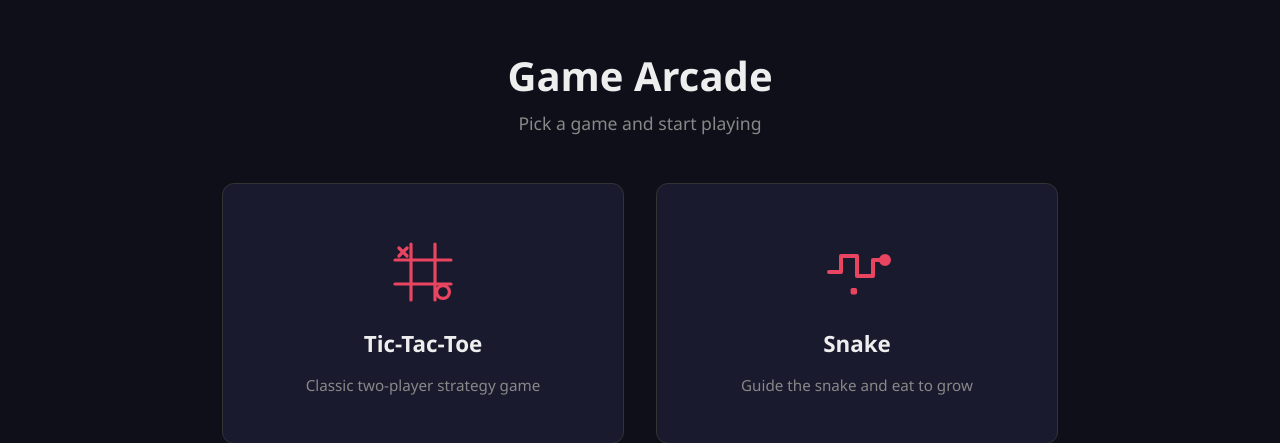
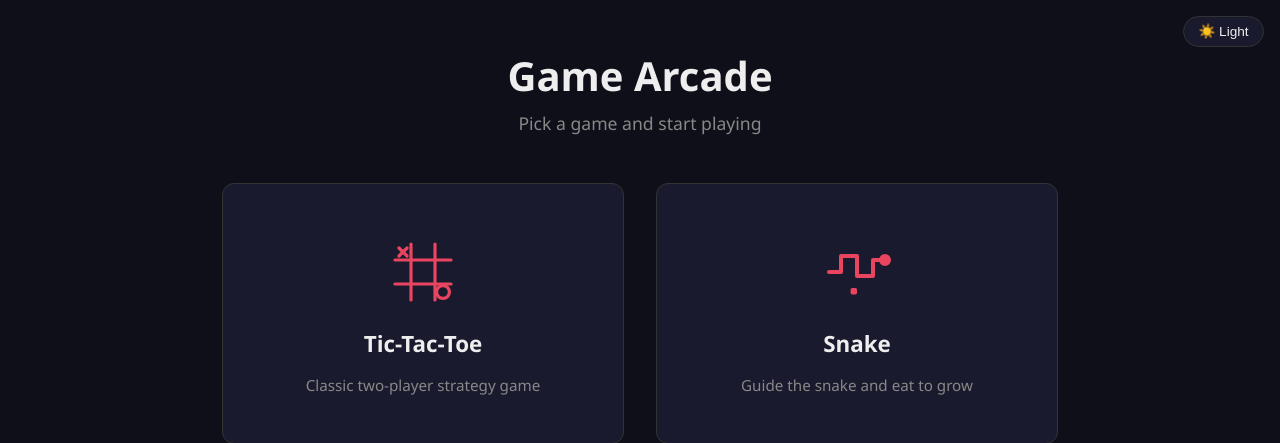
Before and after one commit to mohleji/playing-with-claude-1, a Flask app: page / in a window 1280 px wide. Shown: the top 443 px of the page. Run offline with Flask 3, Linux system fonts and the light colour scheme.

Commit message:
Add light/dark mode toggle with localStorage persistence
Adds a theme toggle button (fixed top-right) across all pages.
Dark mode remains the default; preference is saved to localStorage
so it persists across page navigations and visits.

Co-Authored-By: Claude Sonnet 4.6 <noreply@anthropic.com>

```diff
--- a/static/css/style.css
+++ b/static/css/style.css
@@ -14,6 +14,40 @@
     --spacing-xl: 3rem;
     --radius: 12px;
     --font-family: 'Segoe UI', system-ui, -apple-system, sans-serif;
+}
+
+/* ===== Light Mode ===== */
+[data-theme="light"] {
+    --color-bg: #f0f2f5;
+    --color-surface: #ffffff;
+    --color-surface-hover: #e8eaed;
+    --color-primary: #e94560;
+    --color-primary-glow: rgba(233, 69, 96, 0.2);
+    --color-text: #1a1a2e;
+    --color-text-muted: #555;
+    --color-border: #d0d0d0;
+}
+
+/* ===== Theme Toggle Button ===== */
+.theme-toggle {
+    position: fixed;
+    top: var(--spacing-md);
+    right: var(--spacing-md);
+    padding: 0.4rem 0.9rem;
+    background: var(--color-surface);
+    color: var(--color-text);
+    border: 1px solid var(--color-border);
+    border-radius: 20px;
+    font-size: 0.85rem;
+    cursor: pointer;
+    transition: background 0.2s, border-color 0.2s;
+    z-index: 100;
+}
+
+.theme-toggle:hover,
+.theme-toggle:focus-visible {
+    border-color: var(--color-primary);
+    outline: none;
 }
 
 /* ===== Reset & Base ===== */
--- /dev/null
+++ b/static/js/theme.js
@@ -0,0 +1,26 @@
+(() => {
+    const STORAGE_KEY = 'arcade-theme';
+    const root = document.documentElement;
+
+    function applyTheme(theme) {
+        root.setAttribute('data-theme', theme);
+        const btn = document.getElementById('theme-toggle');
+        if (btn) btn.textContent = theme === 'light' ? '🌙 Dark' : '☀️ Light';
+    }
+
+    function toggleTheme() {
+        const current = root.getAttribute('data-theme') || 'dark';
+        const next = current === 'dark' ? 'light' : 'dark';
+        localStorage.setItem(STORAGE_KEY, next);
+        applyTheme(next);
+    }
+
+    // Apply saved theme before paint to avoid flash
+    const saved = localStorage.getItem(STORAGE_KEY) || 'dark';
+    applyTheme(saved);
+
+    document.addEventListener('DOMContentLoaded', () => {
+        const btn = document.getElementById('theme-toggle');
+        if (btn) btn.addEventListener('click', toggleTheme);
+    });
+})();
--- a/templates/index.html
+++ b/templates/index.html
@@ -5,8 +5,10 @@
     <meta name="viewport" content="width=device-width, initial-scale=1.0">
     <title>Game Arcade</title>
     <link rel="stylesheet" href="{{ url_for('static', filename='css/style.css') }}">
+    <script src="{{ url_for('static', filename='js/theme.js') }}"></script>
 </head>
 <body>
+    <button id="theme-toggle" class="theme-toggle">☀️ Light</button>
     <main class="landing">
         <h1 class="landing__title">Game Arcade</h1>
         <p class="landing__subtitle">Pick a game and start playing</p>
--- a/templates/snake.html
+++ b/templates/snake.html
@@ -5,8 +5,10 @@
     <meta name="viewport" content="width=device-width, initial-scale=1.0">
     <title>Snake — Game Arcade</title>
     <link rel="stylesheet" href="{{ url_for('static', filename='css/style.css') }}">
+    <script src="{{ url_for('static', filename='js/theme.js') }}"></script>
 </head>
 <body>
+    <button id="theme-toggle" class="theme-toggle">☀️ Light</button>
     <main class="game-page">
         <header class="game-page__header">
             <h1 class="game-page__title">Snake</h1>
--- a/templates/tictactoe.html
+++ b/templates/tictactoe.html
@@ -5,8 +5,10 @@
     <meta name="viewport" content="width=device-width, initial-scale=1.0">
     <title>Tic-Tac-Toe — Game Arcade</title>
     <link rel="stylesheet" href="{{ url_for('static', filename='css/style.css') }}">
+    <script src="{{ url_for('static', filename='js/theme.js') }}"></script>
 </head>
 <body>
+    <button id="theme-toggle" class="theme-toggle">☀️ Light</button>
     <main class="game-page">
         <header class="game-page__header">
             <h1 class="game-page__title">Tic-Tac-Toe</h1>
```
